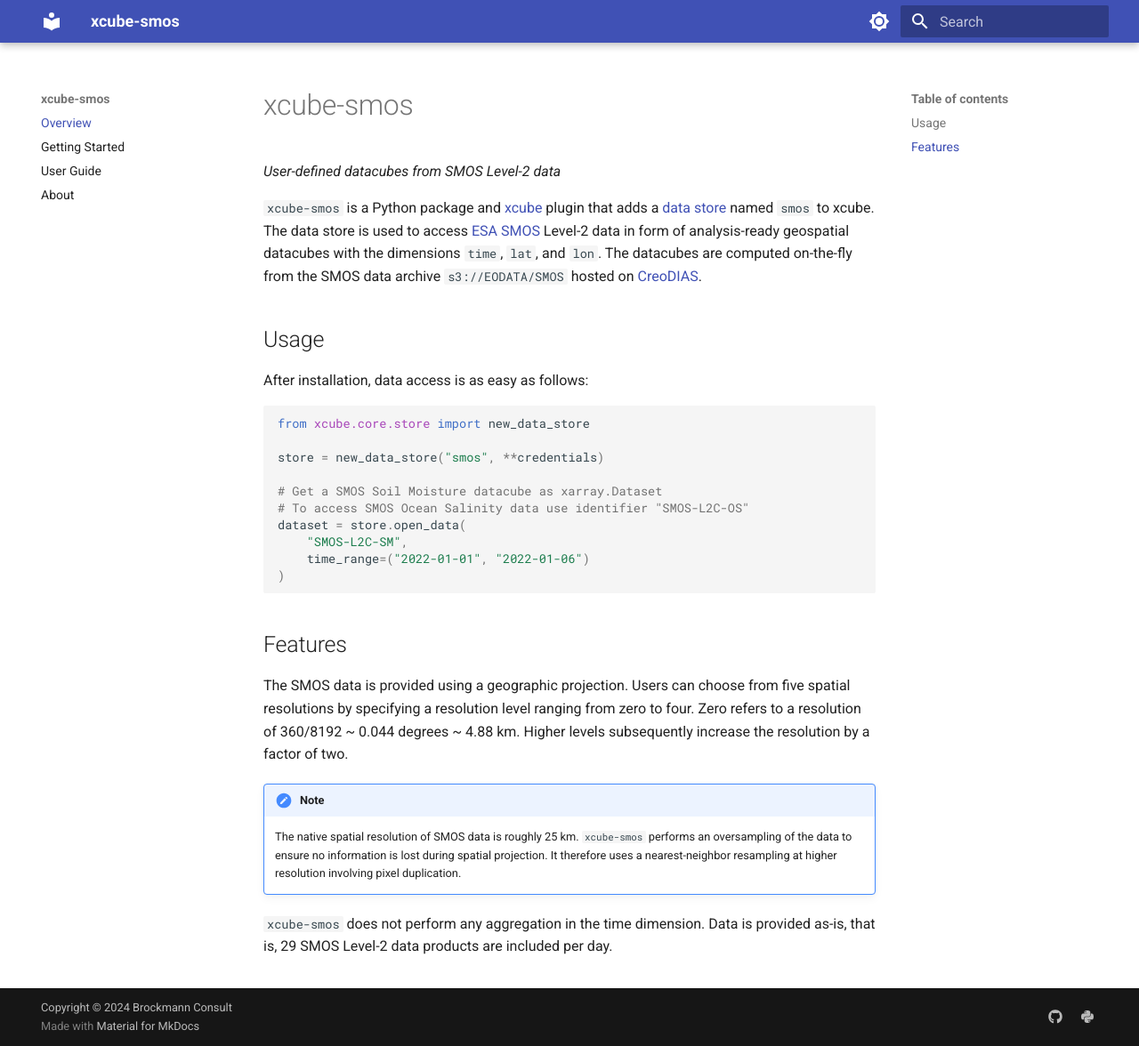
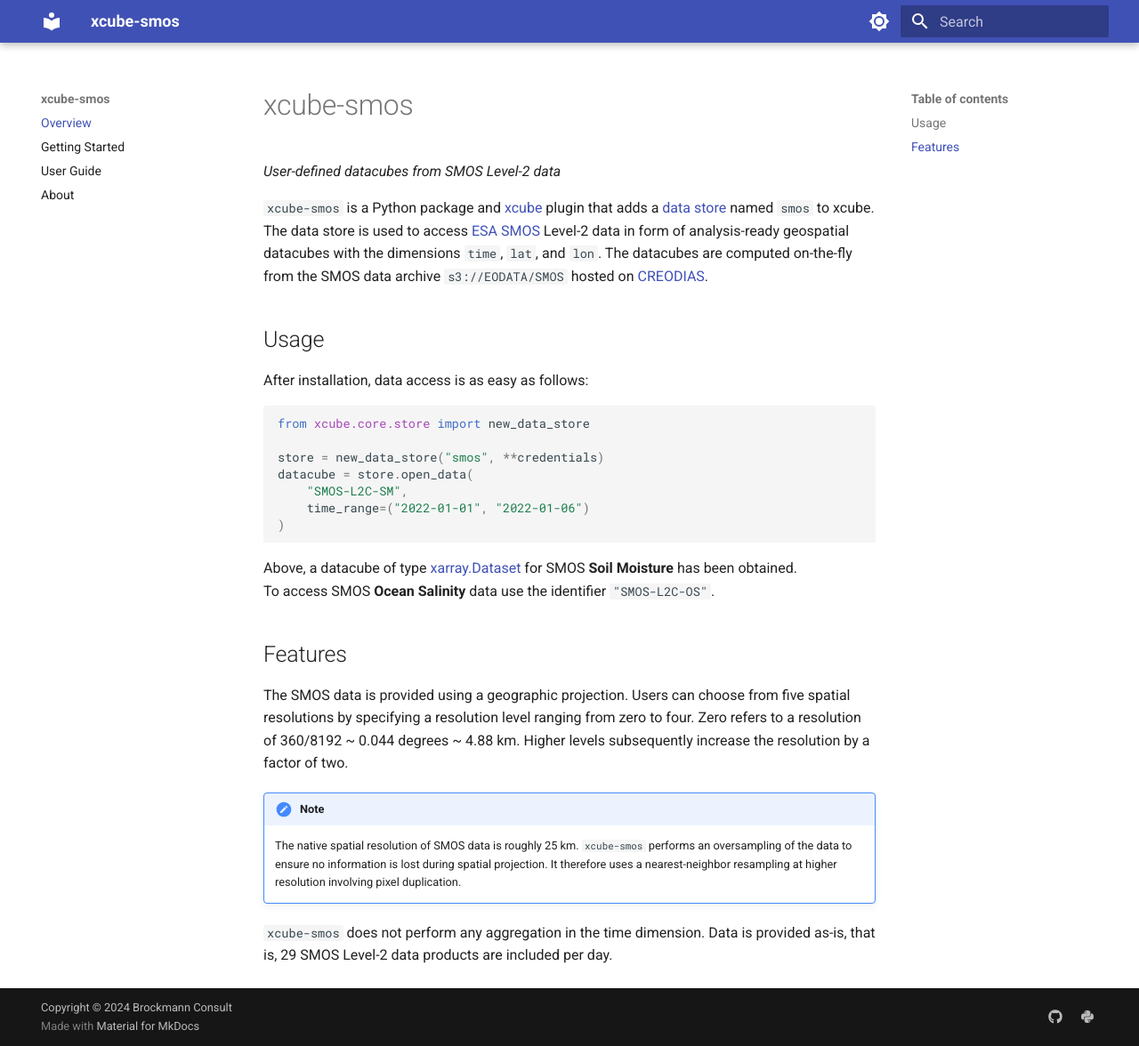
Before and after one commit to xcube-dev/xcube-smos, an MkDocs documentation site: the page built from docs/index.md, in a window 1280 px wide and 1176 px high. Shown: the whole window at 89% size. Built offline with MkDocs 1.6.1 and Material for MkDocs 9.7.7, drawn with Linux system fonts in a browser that asks for light colours.

Commit message:
Preparing for v0.2 release

````diff
--- a/docs/index.md
+++ b/docs/index.md
@@ -11,7 +11,7 @@
 access [ESA SMOS](https://earth.esa.int/eogateway/missions/smos) Level-2 data
 in form of analysis-ready geospatial datacubes with the dimensions
 `time`, `lat`, and `lon`. The datacubes are computed on-the-fly from the SMOS
-data archive `s3://EODATA/SMOS` hosted on [CreoDIAS](https://creodias.eu/).
+data archive `s3://EODATA/SMOS` hosted on [CREODIAS](https://creodias.eu/).
 
 ## Usage
 
@@ -21,14 +21,17 @@
 from xcube.core.store import new_data_store
 
 store = new_data_store("smos", **credentials)
-
-# Get a SMOS Soil Moisture datacube as xarray.Dataset
-# To access SMOS Ocean Salinity data use identifier "SMOS-L2C-OS"
-dataset = store.open_data(
+datacube = store.open_data(
     "SMOS-L2C-SM",
     time_range=("2022-01-01", "2022-01-06")
 )
 ```
+
+Above, a datacube of type
+[xarray.Dataset](https://docs.xarray.dev/en/stable/generated/xarray.Dataset.html)
+for SMOS **Soil Moisture** has been obtained.
+To access SMOS **Ocean Salinity** data use the identifier `"SMOS-L2C-OS"`.
+
 
 ## Features
 
--- a/xcube_smos/version.py
+++ b/xcube_smos/version.py
@@ -19,4 +19,4 @@
 # FROM, OUT OF OR IN CONNECTION WITH THE SOFTWARE OR THE USE OR OTHER
 # DEALINGS IN THE SOFTWARE.
 
-version = "0.2.0.dev0"
+version = "0.2.0"
````
Also changed, not shown: CHANGES.md (+2 -2 lines), README.md (+11 -5 lines), docs/start.md (+5 -4 lines).
